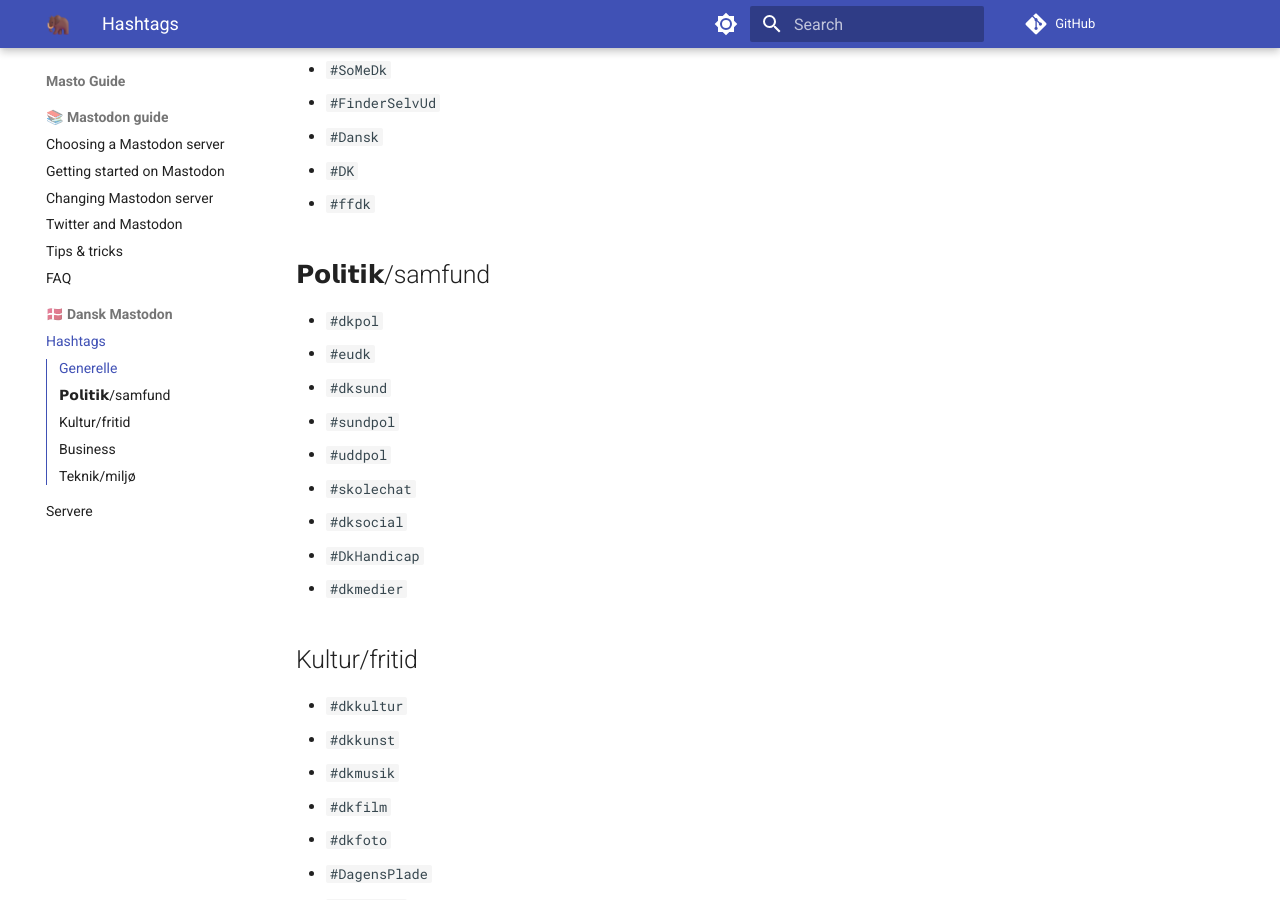
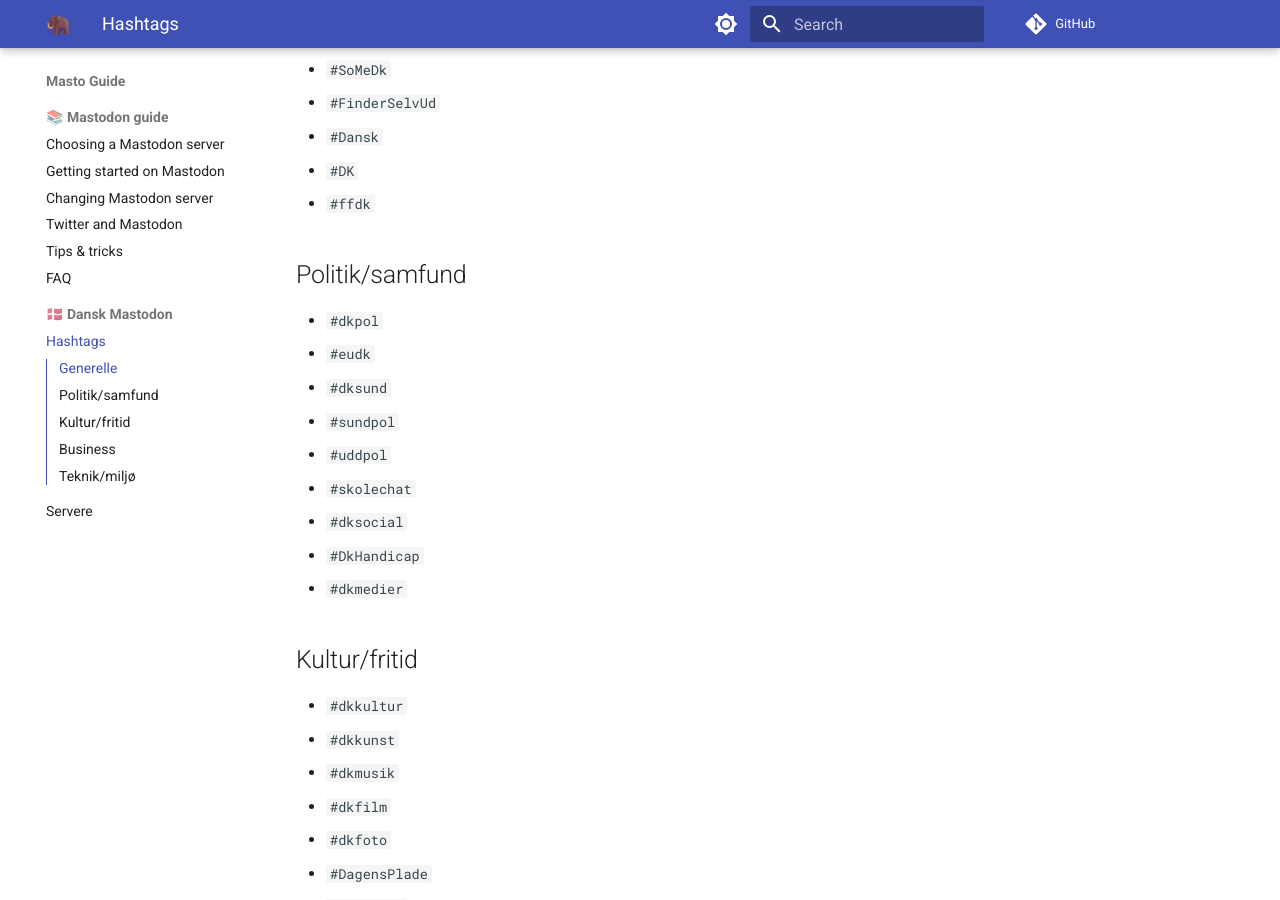
Before and after one commit to jippi/masto-guide, an MkDocs documentation site: the page built from docs/dk/hashtags.md, in a window 1280 px wide and 900 px high, scrolled down 409 px. Built offline with MkDocs 1.6.1 and Material for MkDocs 9.7.7, drawn with Linux system fonts in a browser that asks for light colours; comment, search, counter and statistics services are not loaded.

Commit message:
styling
Signed-off-by: Christian Winther <jippignu@gmail.com>

```diff
--- a/docs/dk/hashtags.md
+++ b/docs/dk/hashtags.md
@@ -15,7 +15,7 @@
 * `#DK`
 * `#ffdk`
 
-## 𝗣𝗼𝗹𝗶𝘁𝗶𝗸/samfund
+## Politik/samfund
 
 * `#dkpol`
 * `#eudk`
```
